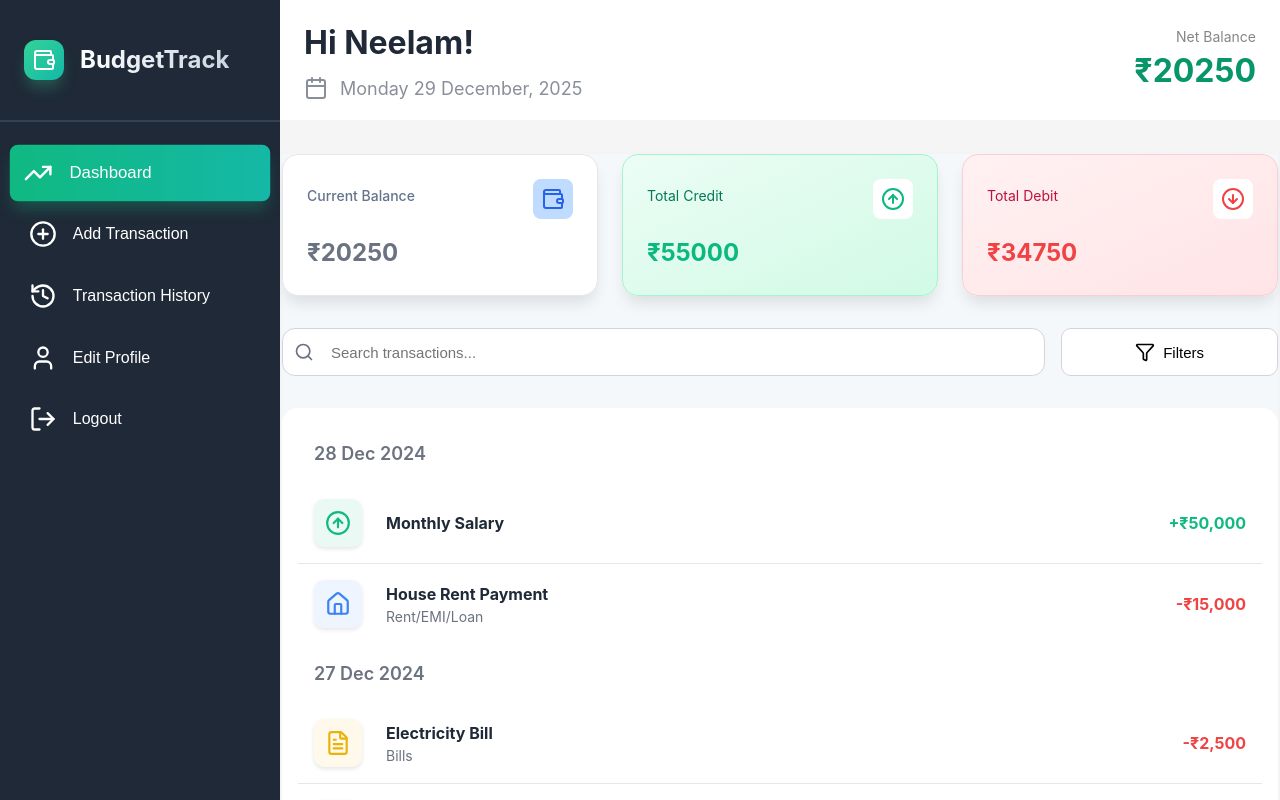
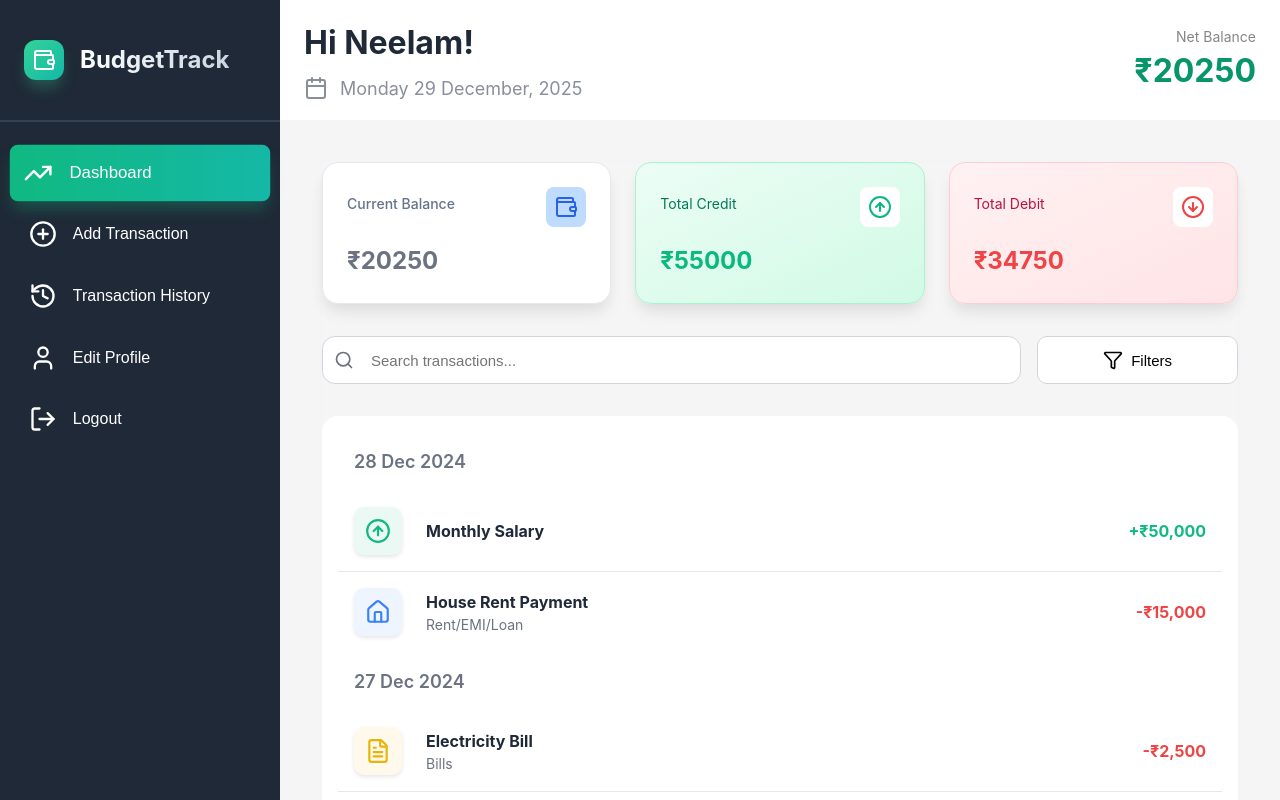
Before and after one commit to bishtneelam/Personal-Finance-Dashboard, a React (Vite) app: page /history in a window 1280 px wide. Built offline with nearby package versions, Linux system fonts and the light colour scheme.

Commit message:
Removed fixed width

```diff
--- a/src/features/transactionHistory/styles/TransactionHistory.module.css
+++ b/src/features/transactionHistory/styles/TransactionHistory.module.css
@@ -2,13 +2,10 @@
     display: flex;
     justify-content: center;
     min-height: 100vh;
-    background-color: #f5f8fa;
     border: 2px solid #f3f4f6;
-    margin-top: 2rem;
+    margin: 2.5rem;
 }
-
 .card {
-    max-width: 1400px;
     margin: 0 auto;
     width: 100%;
 }
```
